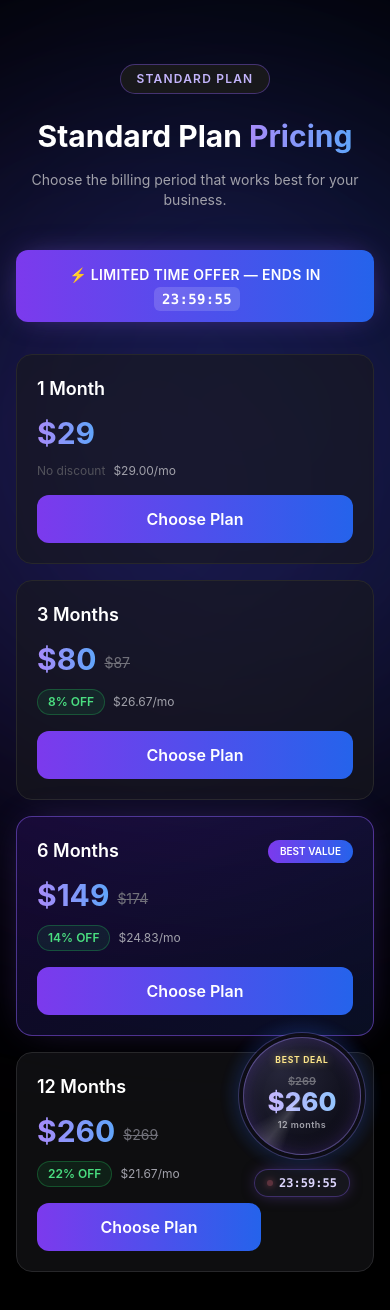
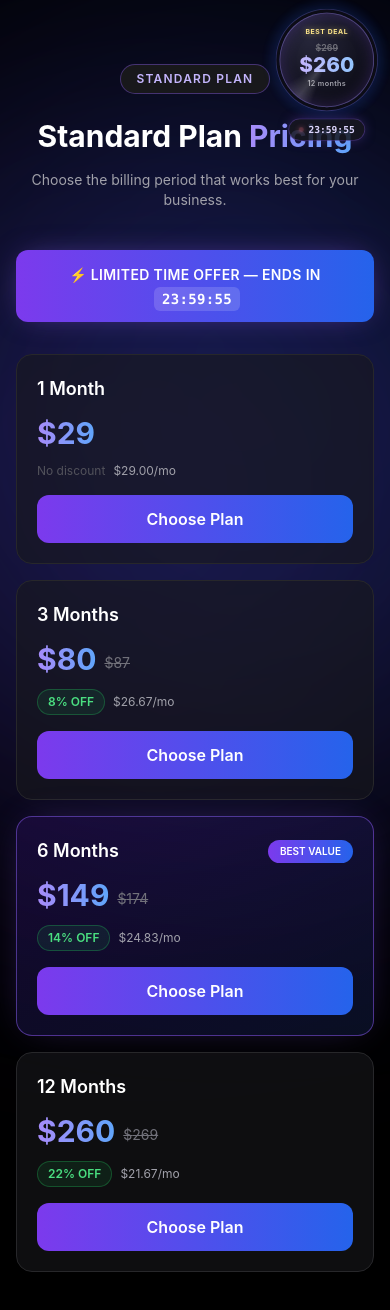
Before and after one commit to afnankhan123456/reviewreply-ai, a Next.js app: page /plans/standard/pricing in a window 390 px wide. Shown: the top 1310 px of the page. Built offline with nearby package versions, Linux system fonts and the light colour scheme.

Commit message:
Update page.tsx

```diff
--- a/app/plans/standard/pricing/page.tsx
+++ b/app/plans/standard/pricing/page.tsx
@@ -293,6 +293,13 @@ export default function StandardPricingPage() {
       <div className="absolute top-[10%] left-[-200px] w-[700px] h-[700px] rounded-full bg-violet-600/20 blur-[140px] pointer-events-none" />
       <div className="absolute top-[5%] right-[-200px] w-[700px] h-[700px] rounded-full bg-blue-600/20 blur-[140px] pointer-events-none" />
 
+      {/* Offer coin — pinned to the top-right, stays visible while scrolling */}
+      {OFFER_ACTIVE && (
+        <div className="fixed top-4 right-4 sm:top-6 sm:right-6 md:top-8 md:right-8 z-50 scale-[0.8] sm:scale-90 md:scale-100 origin-top-right">
+          <OfferCoin wasPrice={269} nowPrice={YEARLY_OFFER_PRICE} />
+        </div>
+      )}
+
       <div className="relative z-10 mx-auto max-w-7xl">
         <div className="text-center mb-10 md:mb-14">
           <div className="inline-flex items-center gap-2 bg-zinc-900 border border-violet-500/40 rounded-full px-4 py-1.5 mb-6">
@@ -330,14 +337,8 @@ export default function StandardPricingPage() {
                   plan.popular
                     ? "border-violet-500/50 bg-gradient-to-br from-violet-950/40 to-blue-950/40 shadow-[0_0_40px_-15px_rgba(139,92,246,0.4)]"
                     : "border-zinc-800 bg-zinc-900/60"
-                } ${isYearlyOffer ? "pr-28" : ""}`}
+                }`}
               >
-                {isYearlyOffer && (
-                  <div className="absolute -top-3 right-3 z-20">
-                    <OfferCoin wasPrice={plan.finalPrice} nowPrice={YEARLY_OFFER_PRICE} />
-                  </div>
-                )}
-
                 <div className="flex items-center justify-between mb-3">
                   <h3 className="text-lg font-semibold text-white">{plan.title}</h3>
                   {plan.popular && (
@@ -472,13 +473,6 @@ export default function StandardPricingPage() {
               </tbody>
             </table>
           </div>
-
-          {/* Offer coin floats outside the table's right edge, level with the 12-Month row */}
-          {OFFER_ACTIVE && (
-            <div className="absolute right-0 translate-x-1/2 top-[88%] -translate-y-1/2 z-20">
-              <OfferCoin wasPrice={269} nowPrice={YEARLY_OFFER_PRICE} />
-            </div>
-          )}
         </div>
       </div>
     </main>
```
